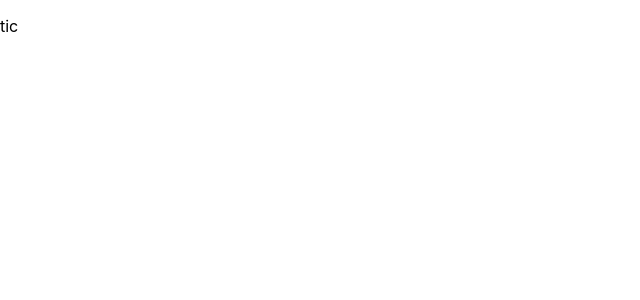
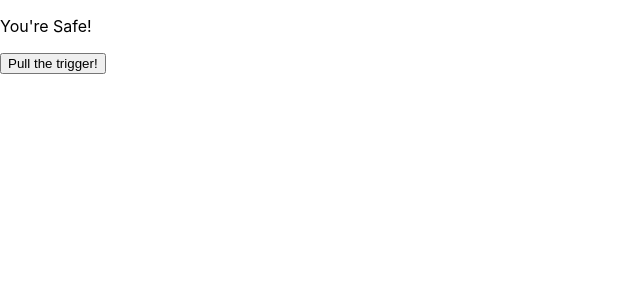
Before and after one commit to thinkful-ei-shark/react-playground-dariss-masha, a React (Create React App) app: page / in a window 1280 px wide. Shown: the top 300 px of the page, without its empty margins (0-640 px from the left). Built offline with nearby package versions, Linux system fonts and the light colour scheme.

Commit message:
roulette gun unloaded!

```diff
--- a/src/App.js
+++ b/src/App.js
@@ -1,7 +1,8 @@
 import React from 'react';
 // import Accordian from './Accordian';
 // import HelloWorld from './state-drills/HelloWorld';
-import Bomb from './state-drills/Bomb';
+// import Bomb from './state-drills/Bomb';
+import RouletteGun from './state-drills/RouletteGun'
 
 // const testObj = [
 //   {
@@ -21,7 +22,7 @@ import Bomb from './state-drills/Bomb';
 function App() {
   return ( // react.createElement(Accordian, {sections: testObj})
     <main className='App'>
-      {<Bomb />}
+      {<RouletteGun number={8} />}
     </main>
   );
 }
--- /dev/null
+++ b/src/state-drills/RouletteGun.js
@@ -0,0 +1,41 @@
+import React from 'react'
+
+class RouletteGun extends React.Component{
+
+    state = {
+        chamber: null,
+        spinningTheChamber: false,
+
+
+    }
+
+    handleClickChamber = () => {
+        this.setState({spinningTheChamber: true, timeOut: setTimeout(() => {
+            const random = Math.ceil(Math.random() * 8);
+            console.log(random);
+            // console.log(this.props.number);
+            this.setState({chamber:random, spinningTheChamber: false})
+         }, 2000)
+        }
+
+        );
+
+    }
+
+    componentWillUnmount(){
+        clearTimeout(this.state.timeOut)
+    }
+
+
+
+    render(){
+        return (
+            <div>
+                <p>{this.state.spinningTheChamber ? 'Spinning the chamber, pulling the trigger!': this.state.chamber === this.props.number ? 'Boom!' : "You're Safe!"}</p>
+                <button onClick={this.handleClickChamber}> Pull the trigger!</button>
+            </div>
+        )
+    }
+}
+
+export default RouletteGun
```
